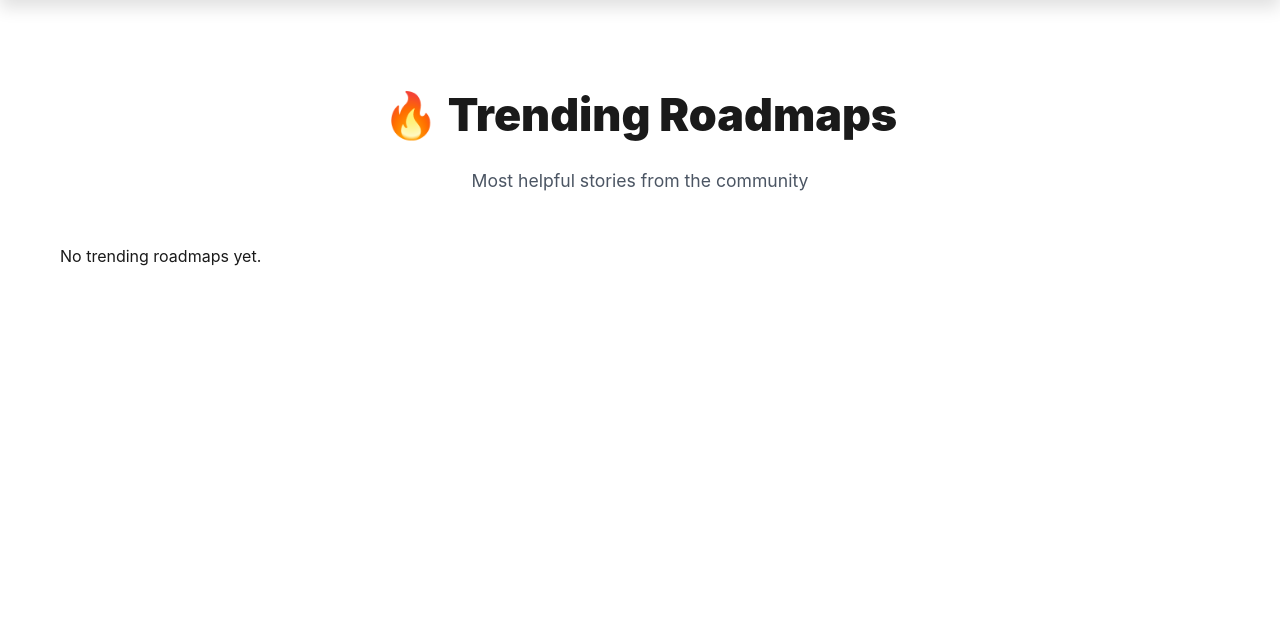
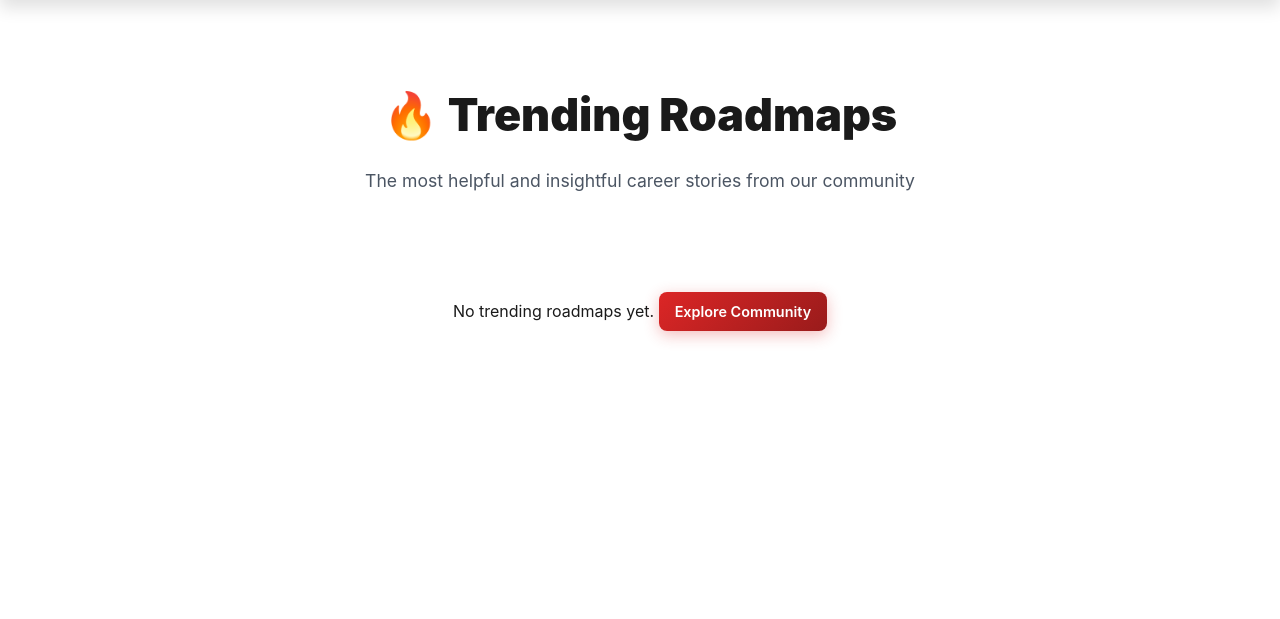
Before and after one commit to ishitamish10/CareerRecipe, a Flask app: page /trending in a window 1280 px wide. Shown: the part 80-699 px from the top of the page. Run offline with Flask 3, Linux system fonts and the light colour scheme.

Commit message:
Upgrade trending page with premium design

```diff
--- a/templates/trending.html
+++ b/templates/trending.html
@@ -1,6 +1,8 @@
 <!DOCTYPE html>
 <html>
 <head>
+    <meta charset="UTF-8">
+    <meta name="viewport" content="width=device-width, initial-scale=1.0">
     <title>Trending - CareerRecipe</title>
     <link rel="stylesheet" href="{{ url_for('static', filename='style.css') }}">
 </head>
@@ -20,7 +22,7 @@
     <section class="trending-section">
         <div class="container">
             <h1>🔥 Trending Roadmaps</h1>
-            <p class="subtitle">Most helpful stories from the community</p>
+            <p class="subtitle">The most helpful and insightful career stories from our community</p>
 
             <div class="trending-grid">
                 {% if roadmaps %}
@@ -29,15 +31,15 @@
                         <div class="trending-rank">{{ loop.index }}</div>
                         <h3>{{ roadmap.title }}</h3>
                         <p class="field">📌 {{ roadmap.field }}</p>
-                        <p class="preview">{{ roadmap.description[:80] }}...</p>
+                        <p class="preview">{{ roadmap.description[:100] }}...</p>
                         <div class="trending-stats">
-                            <span class="helpful">👍 {{ roadmap.helpful }}</span>
-                            <a href="/roadmap/{{ roadmap.id }}" class="btn-small">Read</a>
+                            <span class="helpful">👍 {{ roadmap.helpful }} helpful</span>
+                            <a href="/roadmap/{{ roadmap.id }}" class="btn btn-small">Read</a>
                         </div>
                     </div>
                     {% endfor %}
                 {% else %}
-                    <p>No trending roadmaps yet.</p>
+                    <p style="grid-column: 1/-1; text-align: center; padding: 3rem;">No trending roadmaps yet. <a href="/community" class="btn btn-primary btn-small">Explore Community</a></p>
                 {% endif %}
             </div>
         </div>
```
